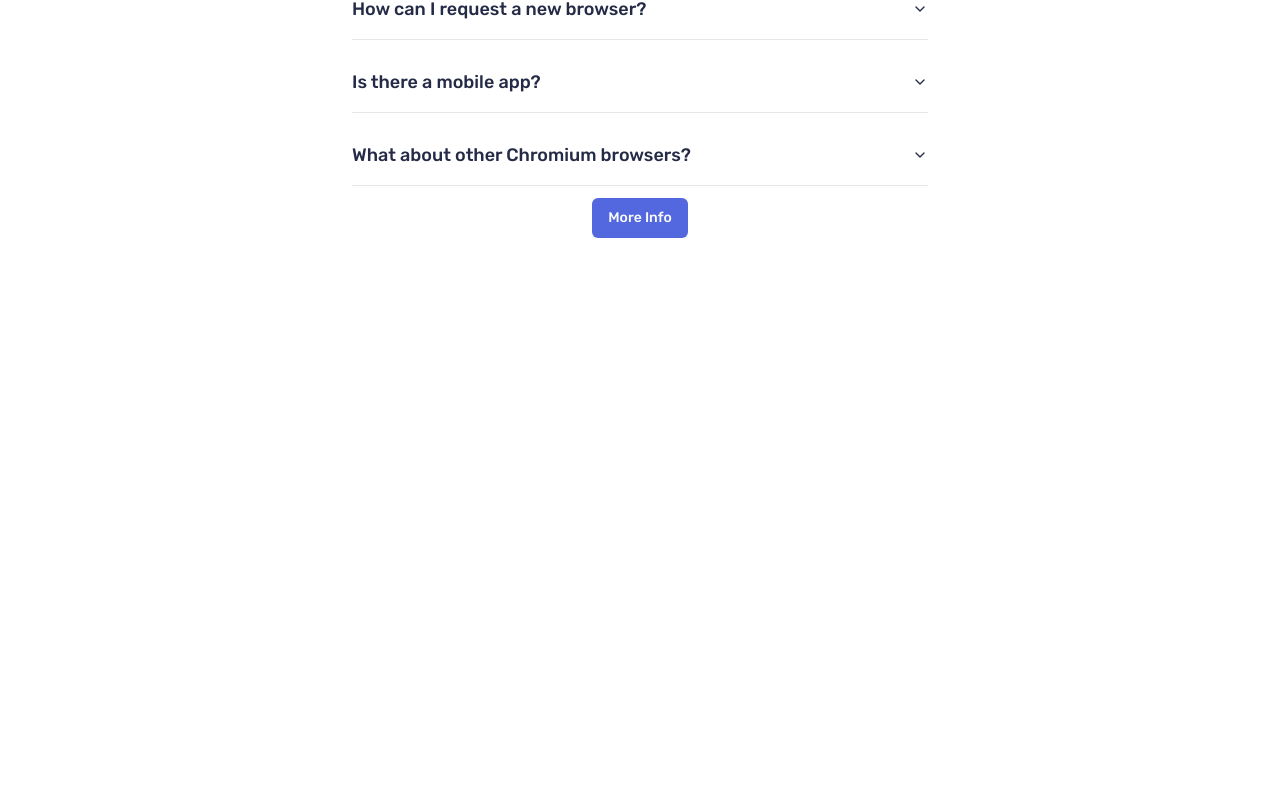
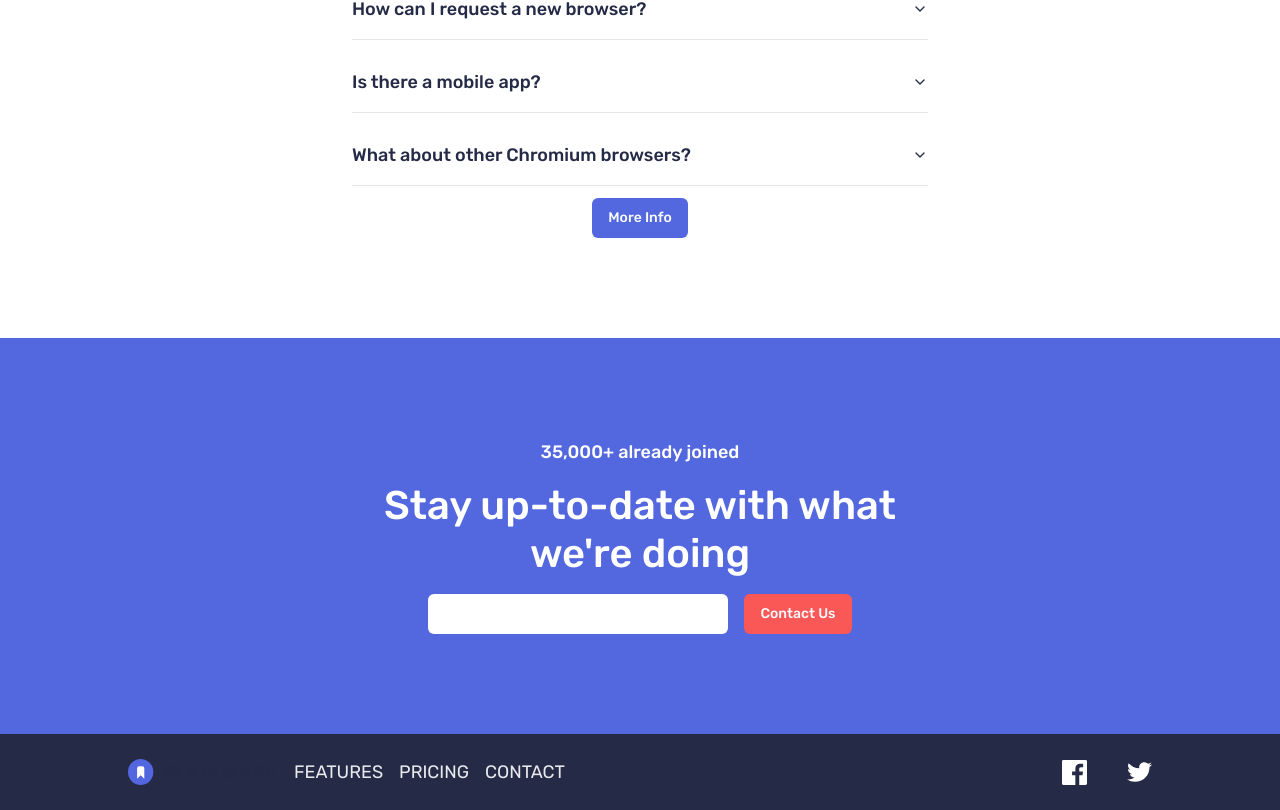
Before and after one commit to ahmedyasserdev/Bookmark-landing-page, a Next.js app: page / in a window 1280 px wide. Shown: the part 2646-3456 px from the top of the page. Before the commit the page ends 2984 px from the top, so only its background shows below. Built offline with nearby package versions, Linux system fonts and the light colour scheme.

Commit message:
added footer

```diff
--- a/app/layout.tsx
+++ b/app/layout.tsx
@@ -1,6 +1,7 @@
 import type { Metadata } from "next";
 import "./globals.css";
 import Header from "@/components/shared/Header";
+import Footer from "@/components/shared/Footer";
 
 
 
@@ -24,7 +25,7 @@
         {children}
         </main>
 
-
+      <Footer />
         </div>
 
       </body>
--- a/components/shared/CTA.tsx
+++ b/components/shared/CTA.tsx
@@ -46,7 +46,7 @@
 
                                           <Image  src = {'/images/bg-dots.svg'} alt= {"dots"} width={300} height={100} />
 
-                                        <Button >{browser.action}</Button>
+                                        <Button className = "hover:bg-white hover:border-2 hover:border-primary  hover:text-primary transition-all duration-150" >{browser.action}</Button>
                             </motion.div>
                         ))
                     }
--- a/components/shared/FAQ.tsx
+++ b/components/shared/FAQ.tsx
@@ -34,7 +34,7 @@
           </Accordion>
         ))}
 
-            <Button>More Info</Button>
+            <Button  >More Info</Button>
       </div>
 
 
--- /dev/null
+++ b/components/shared/Footer.tsx
@@ -0,0 +1,67 @@
+import React from 'react'
+import { Button } from '../ui/button'
+import { Input } from '../ui/input'
+import Logo from './Logo'
+import { footerText, socials } from '@/constants'
+import Image from 'next/image'
+
+const Footer = () => {
+  return (
+    <>
+        <div className='w-full bg-primary  section_padding'>
+            <div className='flex-center flex-col  gap-4' >
+        <p className='text-white p-medium-18' >
+  35,000+ already joined
+
+        </p>
+                <h2 className="p-medium-24 lg:h2-medium text-white text-center">
+  Stay up-to-date with what  <br /> we're doing
+
+                </h2>
+
+
+                <div className="flex items-center gap-4">
+                    <Input className='min-w-[300px] focus-visible:ring-offset-0 border-none focus-visible:ring-transparent  focus:outline-none'  />
+                    <Button className='bg-primary-red hover:bg-white hover:border-primary-red hover:border-2 transition-all duration-150 hover:text-primary-red'>Contact Us</Button>
+                </div>
+
+            </div>
+        </div>
+
+
+    <footer className=" w-full bg-secondary-darkBlue ">
+
+      <div className="container flex-between py-6 flex-col gap-5 md:flex-row ">
+
+            <div  className='flex items-center gap-4 flex-col md:flex-row' >
+              <Logo />
+
+      <div className="flex items-center gap-4 flex-col md:flex-row">
+
+      {
+                footerText.map((text) => (
+                  <p key = {text} className='text-white/90 uppercase p-regular-18 cursor-pointer hover:text-primary-red' >{text}</p>
+                ) )
+              }
+      </div>
+
+            </div>
+
+
+                <div className = "flex items-center gap-10" >
+                  {
+                    socials.map((social) => (
+                      <Image className='object-contain'  key = {social}  src = {social} alt = "social" width = {25} height={25} />
+                    ) )
+                  }
+                </div>
+
+      </div>
+
+    </footer>
+
+    </>
+  )
+}
+
+export default Footer
--- /dev/null
+++ b/components/ui/input.tsx
@@ -0,0 +1,25 @@
+import * as React from "react"
+
+import { cn } from "@/lib/utils"
+
+export interface InputProps
+  extends React.InputHTMLAttributes<HTMLInputElement> {}
+
+const Input = React.forwardRef<HTMLInputElement, InputProps>(
+  ({ className, type, ...props }, ref) => {
+    return (
+      <input
+        type={type}
+        className={cn(
+          "flex h-10 w-full rounded-md border border-input bg-background px-3 py-2 text-sm ring-offset-background file:border-0 file:bg-transparent file:text-sm file:font-medium placeholder:text-muted-foreground focus-visible:outline-none focus-visible:ring-2 focus-visible:ring-ring focus-visible:ring-offset-2 disabled:cursor-not-allowed disabled:opacity-50",
+          className
+        )}
+        ref={ref}
+        {...props}
+      />
+    )
+  }
+)
+Input.displayName = "Input"
+
+export { Input }
--- a/constants/index.ts
+++ b/constants/index.ts
@@ -1,69 +1,65 @@
 export const navLinks = [
   {
-       lable :  "Features" ,
-        route : '/'
-
+    lable: "Features",
+    route: "/",
   },
   {
-       lable :  "Pricing" ,
-        route : '/'
-
+    lable: "Pricing",
+    route: "/",
   },
   {
-       lable :  "Contact" ,
-        route : '/'
+    lable: "Contact",
+    route: "/",
+  },
+];
 
-    },
-]
-
-
-export   const variantsX = {
+export const variantsX = {
   visible: { opacity: 1, x: 0 },
   hidden: { opacity: 0, x: -50 },
 };
 
-
-  export const features =  [
+export const features = [
   {
     title: "Simple Bookmarking",
     subTitle: "Bookmark in one click",
-      image : "/images/illustration-features-tab-1.svg",
-      moreInfo: "Organize your bookmarks however you like. Our simple drag-and-drop interface gives you complete control over how you manage your favourite sites.",
+    image: "/images/illustration-features-tab-1.svg",
+    moreInfo:
+      "Organize your bookmarks however you like. Our simple drag-and-drop interface gives you complete control over how you manage your favourite sites.",
   },
   {
     title: "Speedy Searching",
     subTitle: "Intelligent search",
-      image : "/images/illustration-features-tab-2.svg",
+    image: "/images/illustration-features-tab-2.svg",
 
-      moreInfo: "Our powerful search feature will help you find saved sites in no time at all. No need to trawl through all of your bookmarks.",
+    moreInfo:
+      "Our powerful search feature will help you find saved sites in no time at all. No need to trawl through all of your bookmarks.",
   },
   {
     title: "Easy Sharing",
     subTitle: "Share your bookmarks",
-      image : "/images/illustration-features-tab-3.svg",
+    image: "/images/illustration-features-tab-3.svg",
 
-      moreInfo: "Easily share your bookmarks and collections with others. Create a shareable link that you can send at the click of a button.",
-    }
+    moreInfo:
+      "Easily share your bookmarks and collections with others. Create a shareable link that you can send at the click of a button.",
+  },
 ];
-
-
 
 export const cta = [
   {
-      image : "/images/logo-chrome.svg" ,
+    image: "/images/logo-chrome.svg",
     browser: "Chrome",
     minVersion: " Minimum version 62",
     action: "Add & Install Extension",
   },
   {
-      image : "/images/logo-firefox.svg" ,
+    image: "/images/logo-firefox.svg",
 
     browser: "Firefox",
     minVersion: " Minimum version 55",
     action: "Add & Install Extension",
   },
   {
-      image : "/images/logo-opera.svg" ,
+    image: "/images/logo-opera.svg",
 
     browser: "Opera",
     minVersion: " Minimum version 46",
@@ -71,22 +67,30 @@
   },
 ];
 
-
 export const faqs = [
   {
     question: "What is Bookmark?",
-      answer: "Lorem ipsum dolor sit amet, consectetur adipiscing elit. Fusce tincidunt justo eget ultricies fringilla. Phasellus blandit ipsum quis quam ornare mattis."
+    answer:
+      "Lorem ipsum dolor sit amet, consectetur adipiscing elit. Fusce tincidunt justo eget ultricies fringilla. Phasellus blandit ipsum quis quam ornare mattis.",
   },
   {
     question: "How can I request a new browser?",
-      answer: "Vivamus luctus eros aliquet convallis ultricies. Mauris augue massa, ultricies non ligula. Suspendisse imperdiet. Vivamus luctus eros aliquet convallis ultricies. Mauris augue massa, ultricies non ligula. Suspendisse imperdie tVivamus luctus eros aliquet convallis ultricies. Mauris augue massa, ultricies non ligula. Suspendisse imperdiet."
+    answer:
+      "Vivamus luctus eros aliquet convallis ultricies. Mauris augue massa, ultricies non ligula. Suspendisse imperdiet. Vivamus luctus eros aliquet convallis ultricies. Mauris augue massa, ultricies non ligula. Suspendisse imperdie tVivamus luctus eros aliquet convallis ultricies. Mauris augue massa, ultricies non ligula. Suspendisse imperdiet.",
   },
   {
     question: "Is there a mobile app?",
-      answer: "Sed consectetur quam id neque fermentum accumsan. Praesent luctus vestibulum dolor, ut condimentum urna vulputate eget. Cras in ligula quis est pharetra mattis sit amet pharetra purus. Sed sollicitudin ex et ultricies bibendum."
+    answer:
+      "Sed consectetur quam id neque fermentum accumsan. Praesent luctus vestibulum dolor, ut condimentum urna vulputate eget. Cras in ligula quis est pharetra mattis sit amet pharetra purus. Sed sollicitudin ex et ultricies bibendum.",
   },
   {
     question: "What about other Chromium browsers?",
-      answer: "Integer condimentum ipsum id imperdiet finibus. Vivamus in placerat mi, at euismod dui. Aliquam vitae neque eget nisl gravida pellentesque non ut velit."
-    }
+    answer:
+      "Integer condimentum ipsum id imperdiet finibus. Vivamus in placerat mi, at euismod dui. Aliquam vitae neque eget nisl gravida pellentesque non ut velit.",
+  },
 ];
+
+export const footerText = ["Features", "Pricing", "Contact"];
+
+
+export const socials = ['/images/icon-facebook.svg'  , '/images/icon-twitter.svg']
```
Also changed, not shown: types/index.d.ts (deleted). Lines whose indentation alone changed are shown as unchanged.
